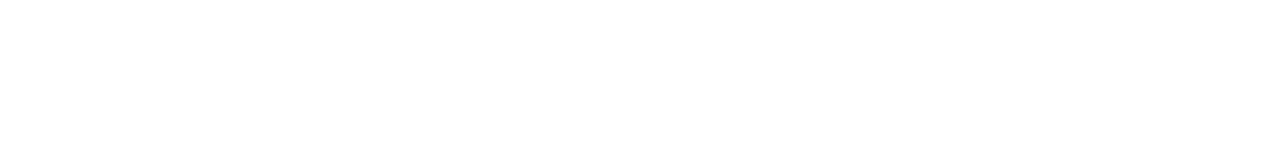
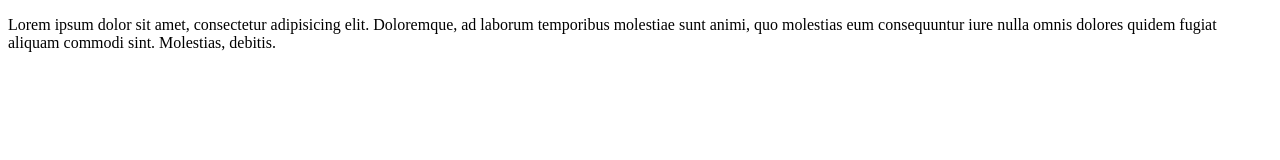
Before and after one commit to kamrann34/test111, a plain HTML site: page index.html in a window 1280 px wide. Drawn offline with Linux system fonts and the light colour scheme.

Commit message:
css javascript fayli yaradildi ve index html deyisdirildi

```diff
--- a/index.html
+++ b/index.html
@@ -7,6 +7,9 @@
     <title>Document</title>
 </head>
 <body>
+<p>
+    Lorem ipsum dolor sit amet, consectetur adipisicing elit. Doloremque, ad laborum temporibus molestiae sunt animi, quo molestias eum consequuntur iure nulla omnis dolores quidem fugiat aliquam commodi sint. Molestias, debitis.
+</p>
 
 </body>
 </html>
```
Also changed, not shown: main.js (added), style.css (added).
